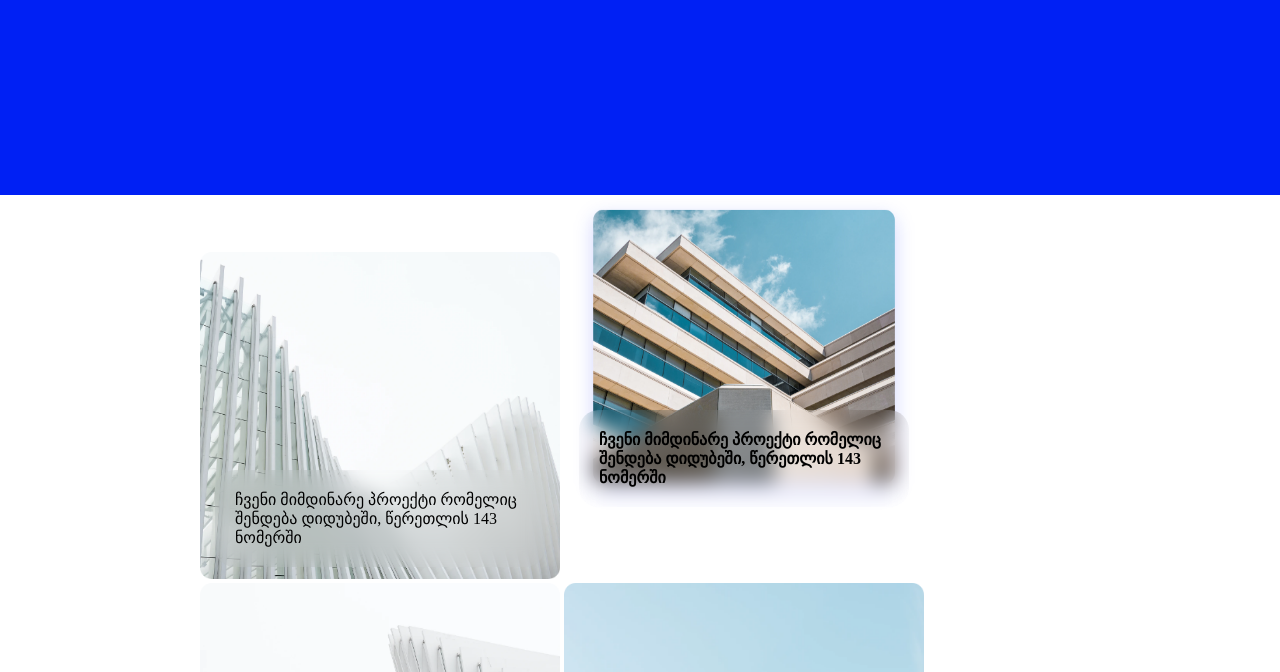
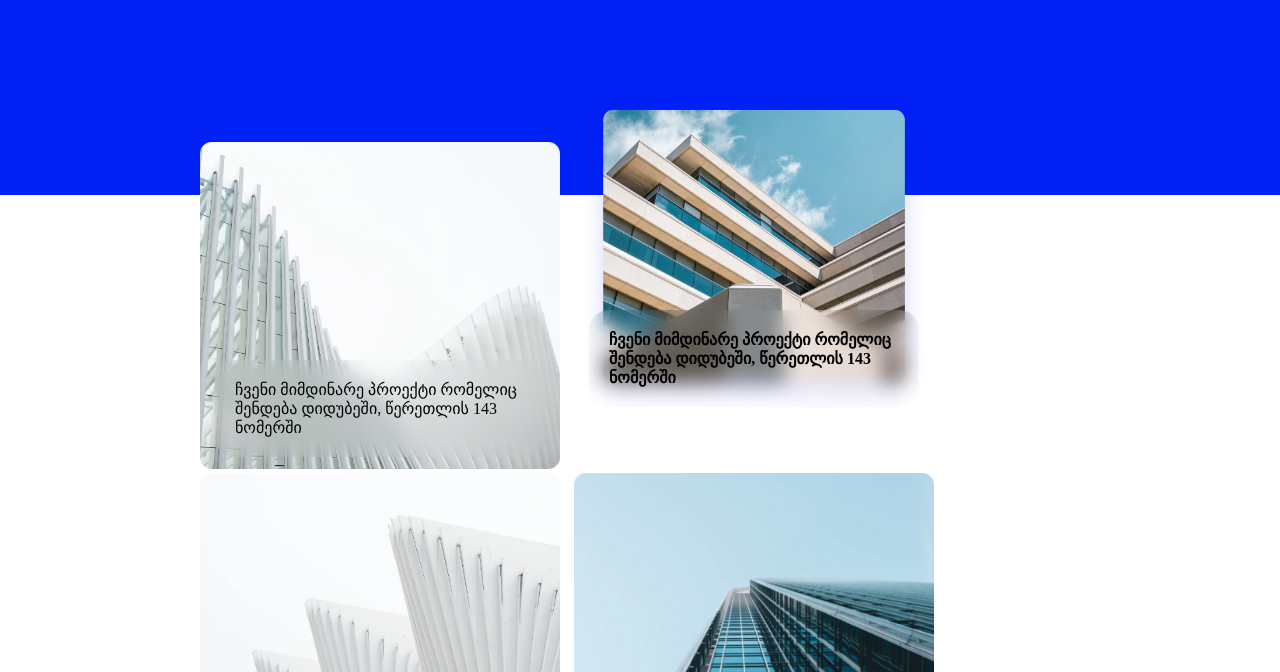
Before and after one commit to blodwenlixiss/davaleba7, a plain HTML site: page index.html in a window 1280 px wide. Shown: the part 113-785 px from the top of the page. Drawn offline with Linux system fonts and the light colour scheme.

Commit message:
position manipulating

```diff
--- a/index.html
+++ b/index.html
@@ -28,7 +28,7 @@
             </p>
           </div>
         </div>
-        <div class="building-19">
+        <div class="building" id="up">
           <img src="./Rectangle 19.png" alt="building" />
           <div class="text-content">
             <p>
--- a/style.css
+++ b/style.css
@@ -6,7 +6,7 @@ body {
 .blue-bg {
   background-color: #0020f4;
   box-sizing: border-box;
-  padding: 80px 240px 200px 240px;
+  padding: 80px 0px 200px 240px;
   position: absolute;
   width: 100%;
 }
@@ -40,30 +40,26 @@ body {
   padding: 200px;
   width: 100%;
   display: block;
+  position: relative;
 }
 
 .building {
+  position: absolute;
   display: inline-block;
-  top: 160px;
+  top: 50px;
   width: 360px;
-  right: 0;
   position: relative;
+  margin-right: 10px;
 }
 
-.building-19 {
-  display: inline-block;
-  top: 100px;
-  width: 360px;
-  right: 0;
-  position: relative;
-}
 .building img {
   width: 100%;
 }
-.building-19 img {
-  width: 100%;
+#up {
+  position: relative;
+  top: 0;
+  font-weight: bold;
 }
-
 .text-content {
   position: absolute;
   padding: 0px 15px 0px;
@@ -74,6 +70,3 @@ body {
   backdrop-filter: blur(10px);
   border-radius: 20px;
 }
-.building-19 p {
-  font-weight: bold;
-}
```
